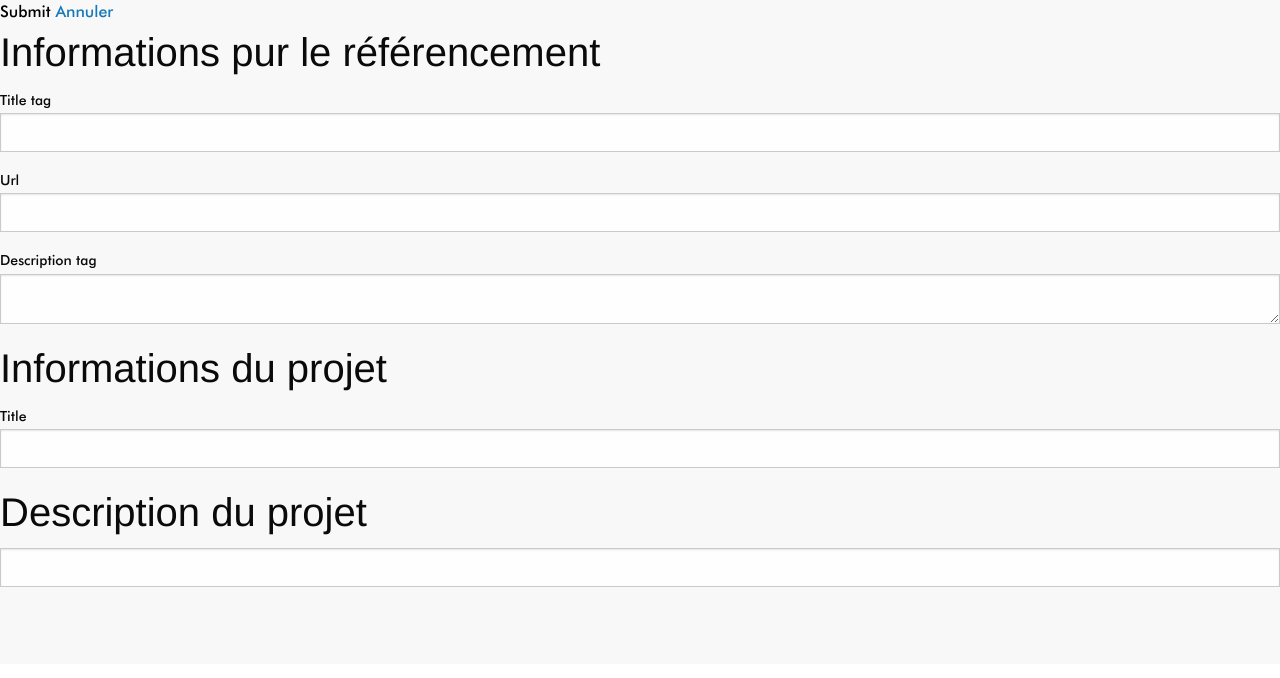
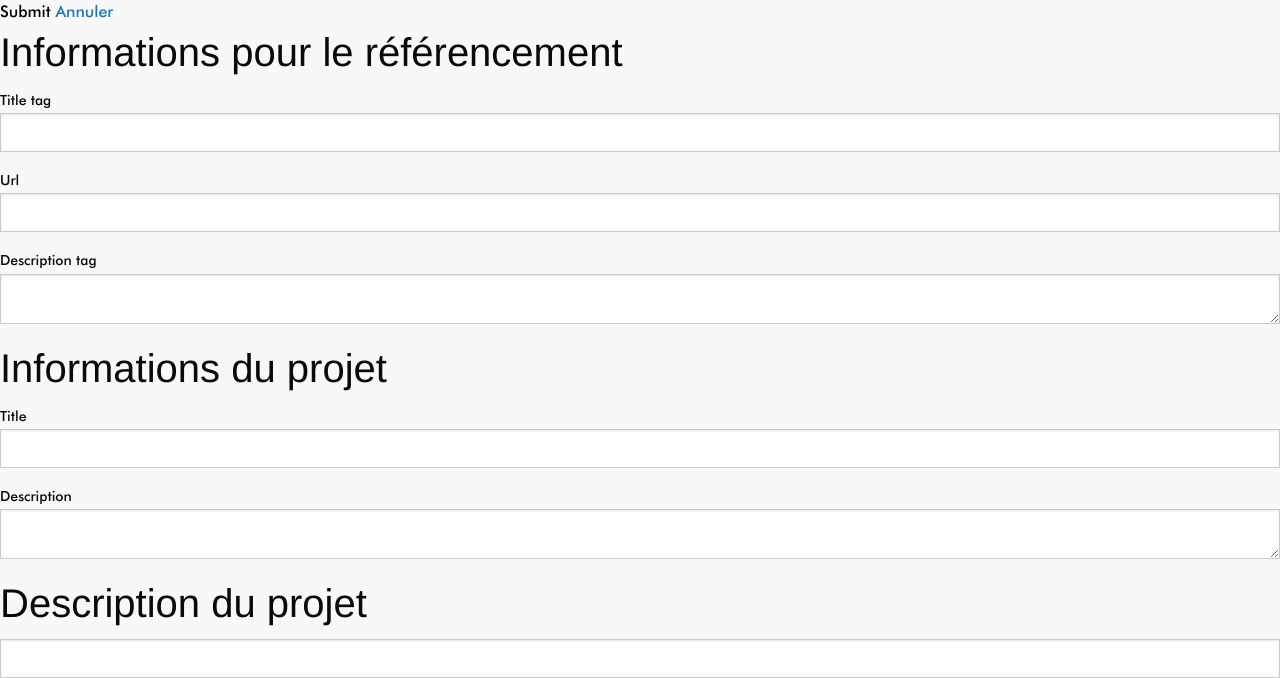
Before and after one commit to Piou-piou/margauxPortfolio, a Symfony app: template templates/admin/portfolio/edit.html.twig in a window 1280 px wide. Shown: the part 136-814 px from the top of the page. Before the commit the page ends 723 px from the top, so only its background shows below. Run offline with Twig, Linux system fonts and the light colour scheme; the template is opened without the code that fills it, so the values that code supplies are empty; form fields are guessed from the names that the template uses; style sheets or scripts are compiled from the project's sources; some libraries are stand-ins or nearby versions.

Commit message:
[func] add decription on a project

```diff
--- a/templates/admin/portfolio/edit.html.twig
+++ b/templates/admin/portfolio/edit.html.twig
@@ -18,7 +18,7 @@
 	</div>
 
 	<div class="content-block">
-		<h2>Informations pur le référencement</h2>
+		<h2>Informations pour le référencement</h2>
 
 		<div class="block mid-width">
 			{{ form_label(form.titleTag) }}
@@ -43,6 +43,11 @@
 			{{ form_label(form.title) }}
 			{{ form_widget(form.title) }}
 		</div>
+
+		<div class="block mid-width">
+			{{ form_label(form.description) }}
+			{{ form_widget(form.description) }}
+		</div>
 	</div>
 
 	<div class="content-block">
--- a/templates/pages/projets.html.twig
+++ b/templates/pages/projets.html.twig
@@ -12,7 +12,7 @@
 				<div class="small-12 medium-4 columns bloc {% if loop.index % 2 == 0 %}clair{% endif %} {% if loop.last %}end{% endif %}">
 					<h3>{{ project.title }}</h3>
 					<div class="border"></div>
-					<p>lorem ipsum dolor sit amet</p>
+					<p>{{ project.description }}</p>
 				</div>
 			{% endfor %}
 		</div>
```
Also changed, not shown: src/Entity/Project.php (+23 -0 lines), src/Form/EditProject.php (+8 -0 lines).
